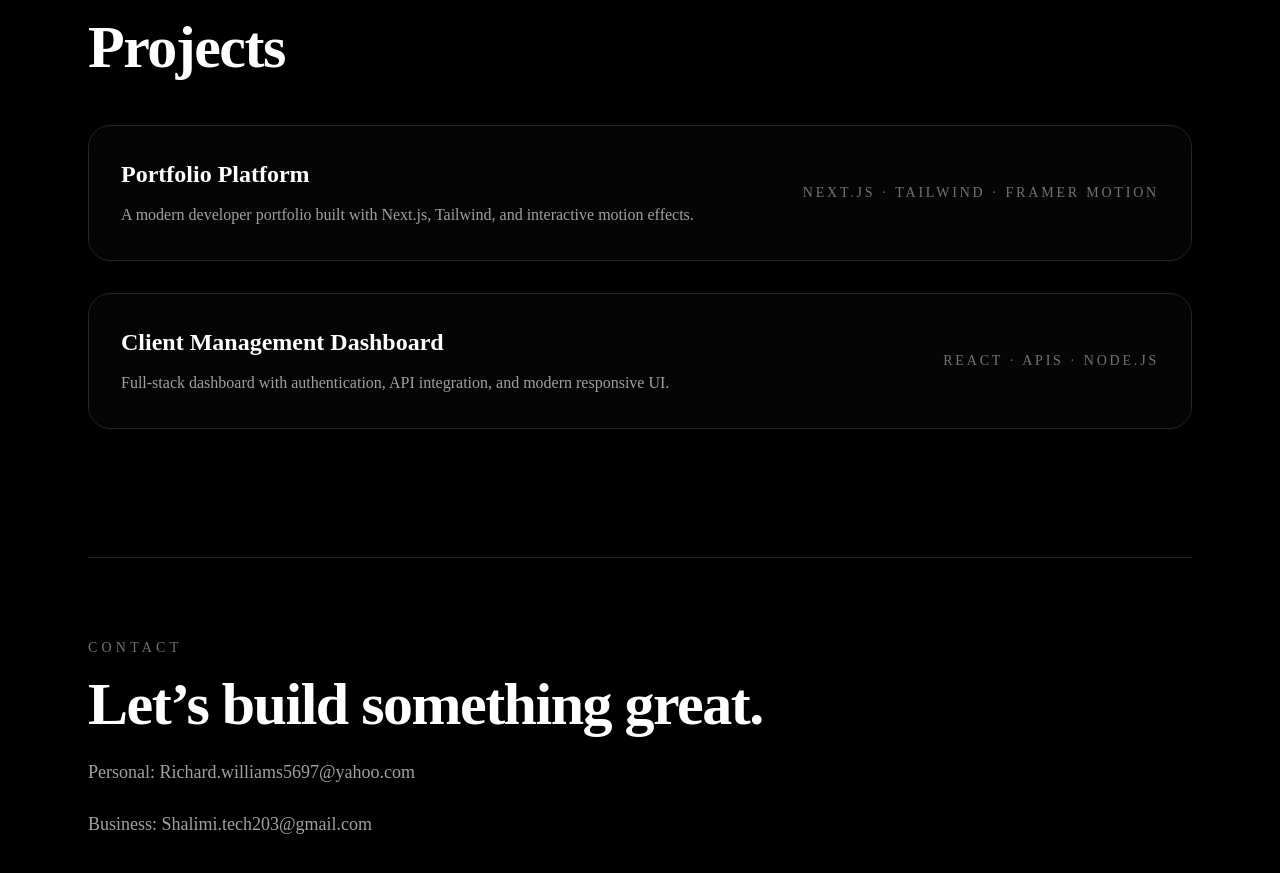
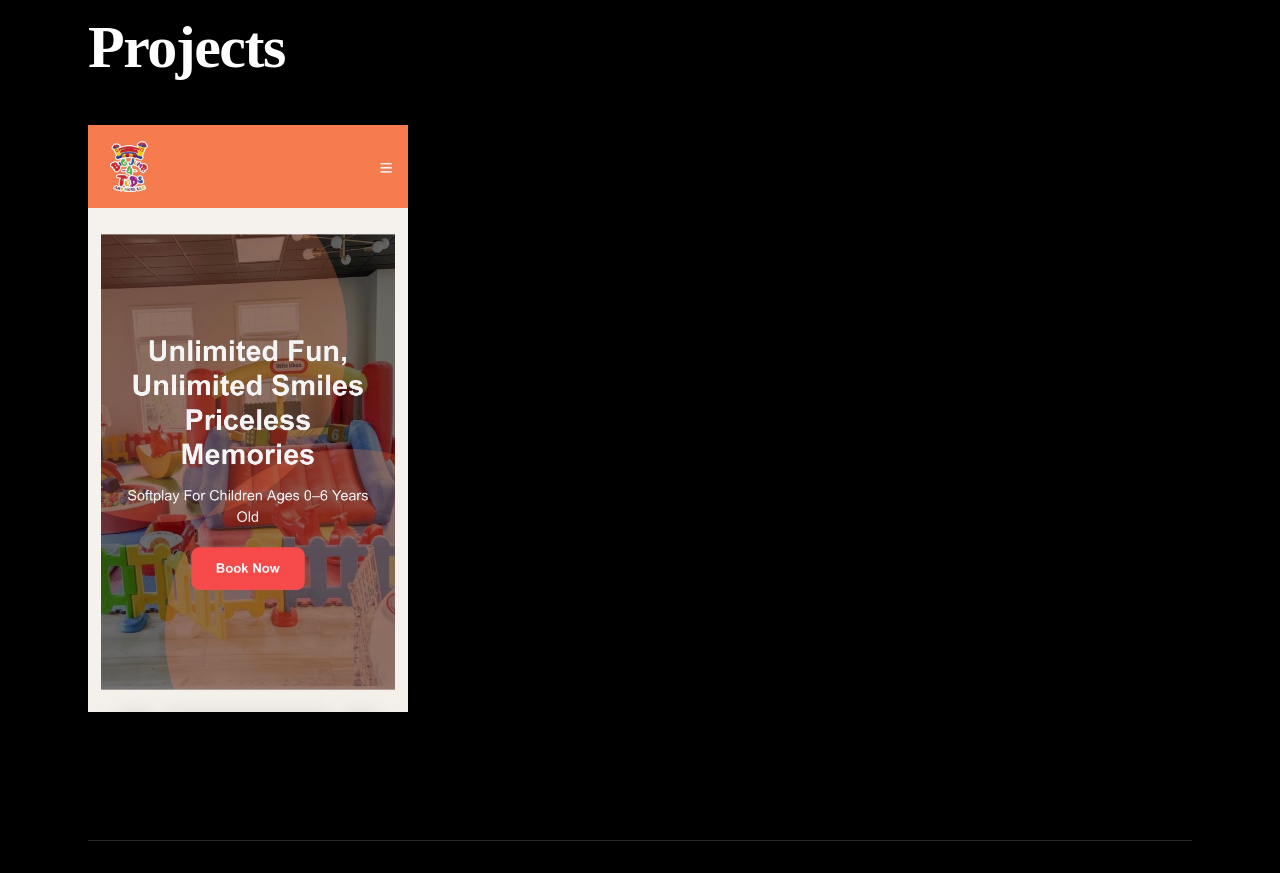
Before and after one commit to richdacoder/portfolio, a Next.js app in the folder projects/: page / in a window 1280 px wide. Shown: the part 1240-2113 px from the top of the page. Built offline with nearby package versions, Linux system fonts and the light colour scheme.

Commit message:
added width

```diff
--- a/projects/src/app/page.js
+++ b/projects/src/app/page.js
@@ -203,18 +203,16 @@ export default function Home() {
           </div>
 
           <div className="space-y-8">
-            <ProjectCard
-              title="Portfolio Platform"
-              description="A modern developer portfolio built with Next.js, Tailwind, and interactive motion effects."
-              tech="Next.js · Tailwind · Framer Motion"
-            />
-
-            <ProjectCard
-              title="Client Management Dashboard"
-              description="Full-stack dashboard with authentication, API integration, and modern responsive UI."
-              tech="React · APIs · Node.js"
-            />
-          </div>
+            <a href="https://www.google.com/webhp?hl=en&ictx=2&sa=X&ved=0ahUKEwjyhZak3dSUAxWBl4kEHTGLC58QPQgI">
+              <Image
+              src="/img/bigjumps4tods.png"
+              alt="bigjump4tods-card"
+              width={320}
+              height={240}
+              sizes="(max-width: 768px) 256px, 320px"
+  />
+            </a>
+           </div>
         </section>
 
         <section
```
Also changed, not shown: projects/public/img/bigjumps4tods.png (added).
